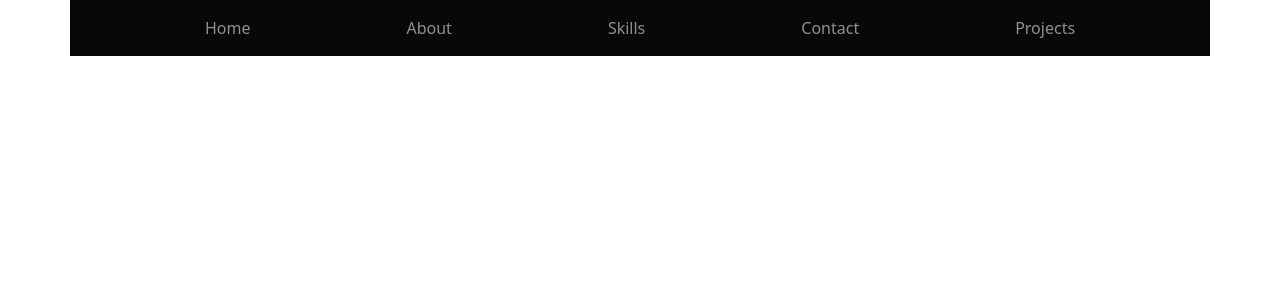
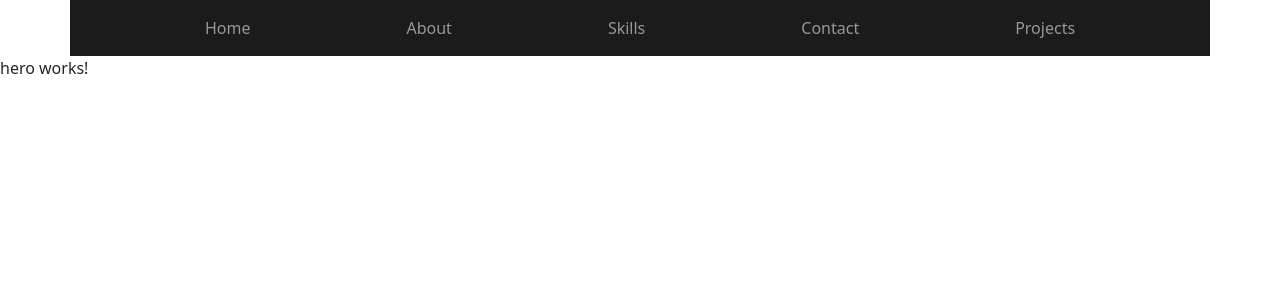
Before and after one commit to MorcousWael/morcous-wael-portofolio, an Angular app: page / in a window 1280 px wide. Shown: the top 300 px of the page. Built offline with nearby package versions, Linux system fonts and the light colour scheme.

Commit message:
messing with live compiler

```diff
--- a/angular.json
+++ b/angular.json
@@ -31,7 +31,7 @@
             ],
             "styles": [
               "node_modules/bootstrap/dist/css/bootstrap.min.css",
-              "src/assets/css/styles.css"
+              "src/assets/css/stylesmin.css"
             ],
             "stylePreprocessorOptions": {
               "includePaths": ["src/sass"]
--- a/src/app/app.component.html
+++ b/src/app/app.component.html
@@ -1 +1,2 @@
 <app-navbar></app-navbar>
+<app-hero></app-hero>
--- a/src/app/app.component.ts
+++ b/src/app/app.component.ts
@@ -1,10 +1,11 @@
 import { Component } from '@angular/core';
 import { RouterOutlet } from '@angular/router';
 import { NavbarComponent } from './components/navbar/navbar.component';
+import { HeroComponent } from './components/hero/hero.component';
 
 @Component({
   selector: 'app-root',
-  imports: [NavbarComponent],
+  imports: [NavbarComponent, HeroComponent],
   templateUrl: './app.component.html',
   styleUrl: './app.component.scss',
 })
--- a/src/app/components/navbar/navbar.component.scss
+++ b/src/app/components/navbar/navbar.component.scss
@@ -3,7 +3,7 @@
 @use "mixins" as *;
 
 .navbar {
-  background-color: $primary-color;
+  background-color: $gray-200;
   color: $gray-100;
   #mainNavbar {
     justify-content: space-evenly;
--- a/src/assets/css/styles.css
+++ /dev/null
@@ -1,6 +0,0 @@
-/* You can add global styles to this file, and also import other style files */
-* {
-  margin: 0;
-  padding: 0;
-  box-sizing: border-box;
-}
--- /dev/null
+++ b/src/assets/css/stylesmin.css
@@ -0,0 +1 @@
+*{margin:0;padding:0;box-sizing:border-box}/*# sourceMappingURL=stylesmin.css.map */
--- a/src/sass/_functions.scss
+++ b/src/sass/_functions.scss
@@ -6,7 +6,7 @@
 }
 
 @function to-px($rem-value) {
-  $px-value: $rem-value * 16;
+  $px-value: $rem-value * 16rem;
   @return #{$px-value}px;
 }
 
```
Also changed, not shown: src/sass/styles.scss (added, +7 -0 lines), src/styles.scss (deleted, +0 -9 lines), 1 other file (tests, documents, lock files or other folders).
